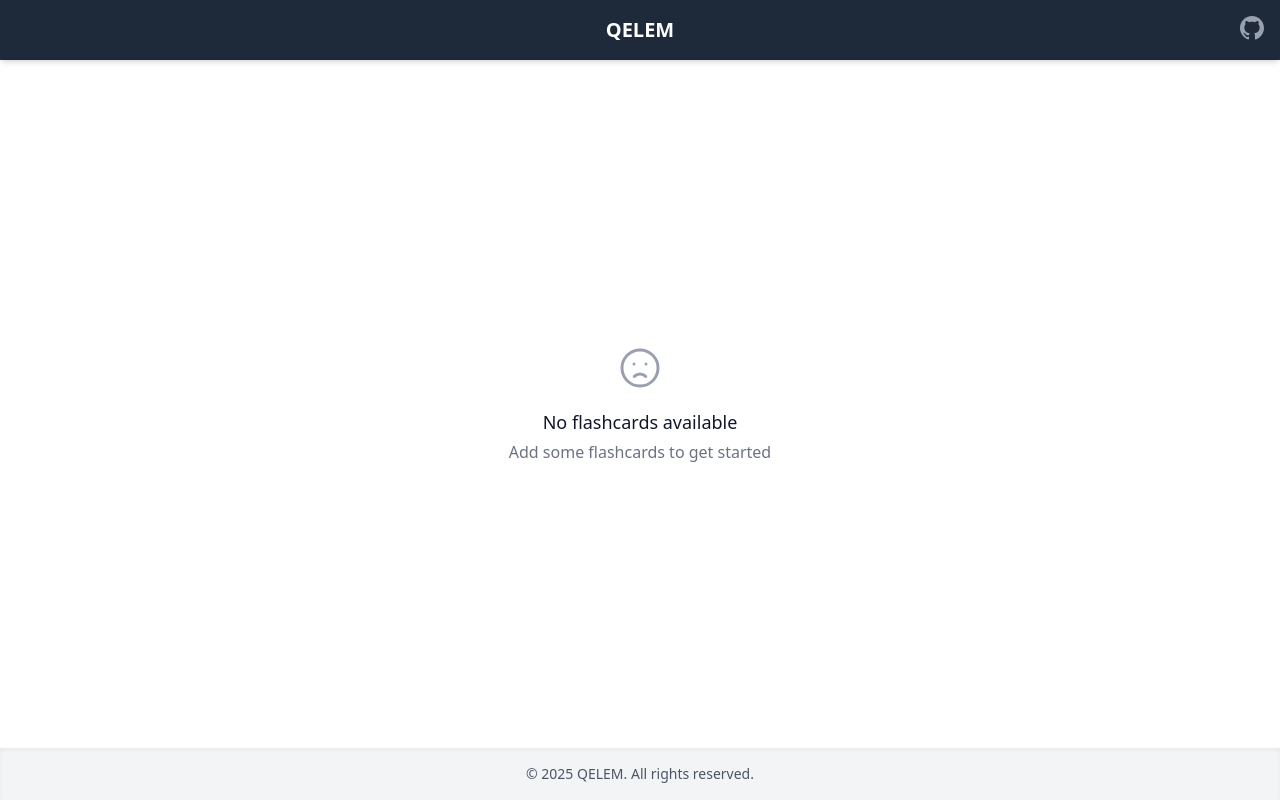
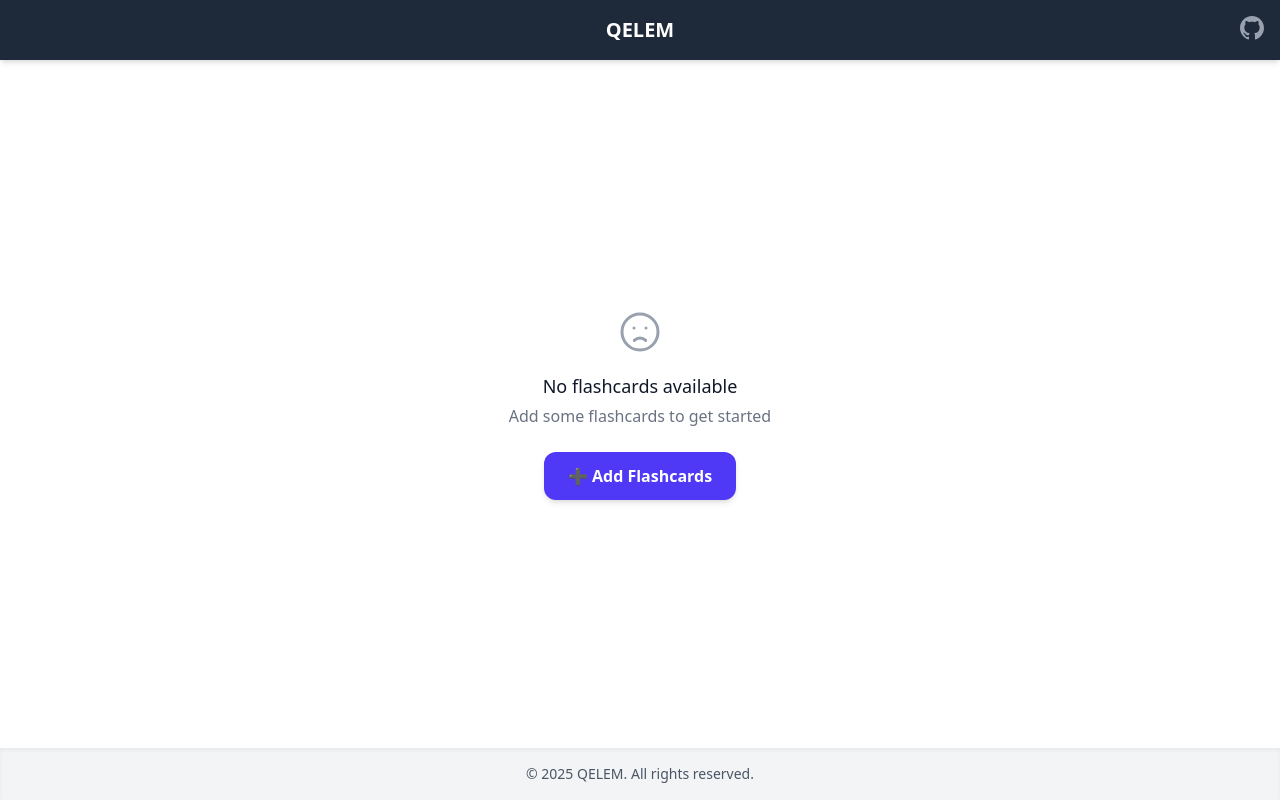
Before and after one commit to Dagmawi-22/qelem-web, a SvelteKit app: page /flashcards in a window 1280 px wide. Built offline with nearby package versions, Linux system fonts and the light colour scheme.

Commit message:
prompt to add new flashcards when empty

```diff
--- a/src/components/FlashcardDeck.svelte
+++ b/src/components/FlashcardDeck.svelte
@@ -1,11 +1,18 @@
 <script lang="ts">
 	import { fade, fly } from 'svelte/transition';
 	import FlashcardCard from './Flashcard.svelte';
+	import { goto } from '$app/navigation';
+	import { appModeStore } from '../stores/activemode';
 
 	export let flashcards: { front: string; back: string }[] = [];
 
 	let currentIndex = 0;
 	let isFlipped = false;
+
+	function handleAddFlashcard() {
+		appModeStore.set('flash-card');
+		goto('/generate');
+	}
 
 	function flipCard() {
 		isFlipped = !isFlipped;
@@ -99,5 +106,11 @@
 		</svg>
 		<h3 class="mt-4 text-lg font-medium text-gray-900">No flashcards available</h3>
 		<p class="mt-1 text-gray-500">Add some flashcards to get started</p>
+		<button
+			on:click={handleAddFlashcard}
+			class="mt-6 rounded-xl bg-indigo-600 px-6 py-3 font-semibold text-white shadow-md transition duration-300 hover:bg-indigo-700"
+		>
+			➕ Add Flashcards
+		</button>
 	</div>
 {/if}
```
Also changed, not shown: qelem/README.md (renamed from trick-me/README.md).
